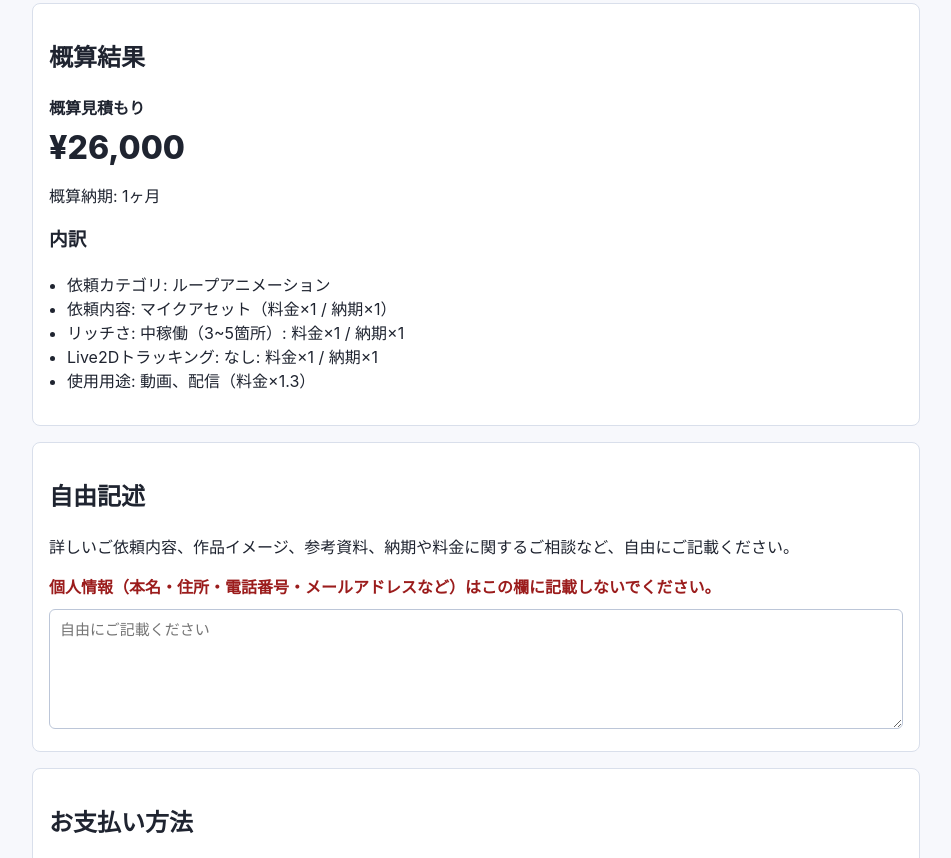
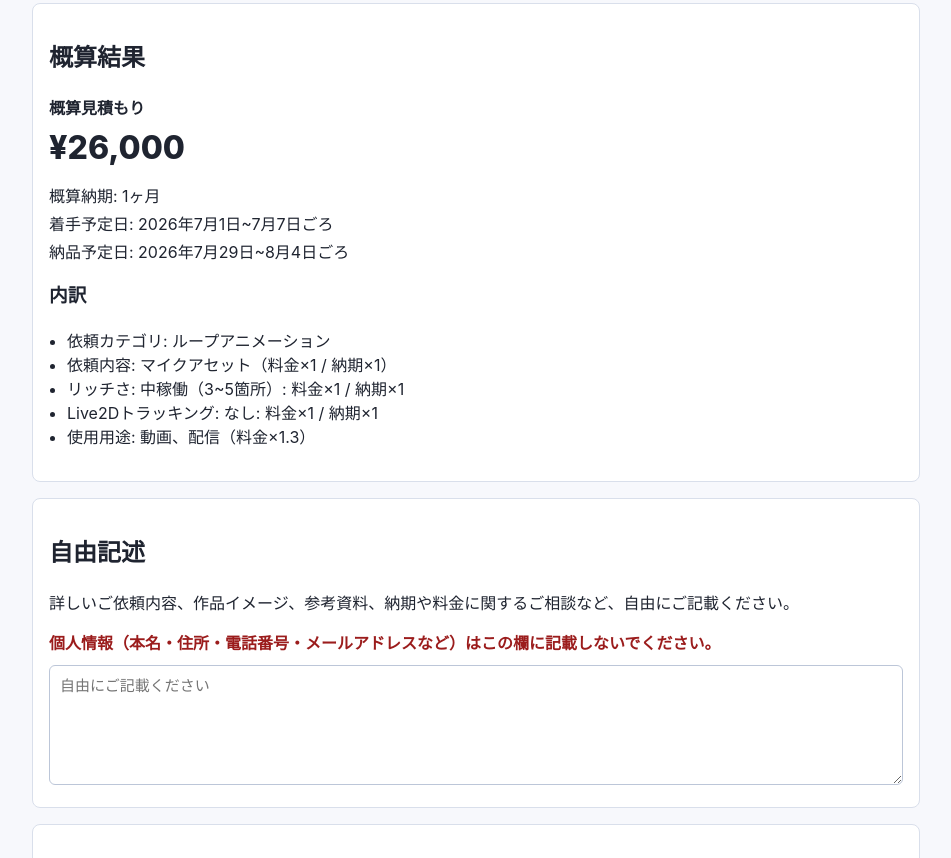
Before and after one commit to sibzak-kaszuq-1jaVha/estimate-form, a plain HTML site: page index.html in a window 1280 px wide. Shown: the part 892-1750 px from the top of the page, without its empty margins (164-1115 px from the left). Drawn offline with Linux system fonts and the light colour scheme.

Commit message:
Add schedule date ranges to estimate form

```diff
--- a/index.html
+++ b/index.html
@@ -106,6 +106,8 @@
       <p class="estimate-label">概算見積もり</p>
       <p id="estimateTotal" class="estimate-total">¥0</p>
       <p id="estimateDelivery" class="note">概算納期: -</p>
+      <p id="estimateStartDate" class="note">着手予定日: -</p>
+      <p id="estimateDueDate" class="note">納品予定日: -</p>
       <h3>内訳</h3>
       <ul id="breakdownList"></ul>
       <p id="live2dLimitedNote" class="note hidden">
@@ -165,6 +167,6 @@
     </section>
   </main>
 
-  <script src="script.js?v=20260621-2"></script>
+  <script src="script.js?v=20260621-3"></script>
 </body>
 </html>
--- /dev/null
+++ b/schedule-config.json
@@ -0,0 +1,3 @@
+{
+  "startDate": "2026-07-01"
+}
--- a/script.js
+++ b/script.js
@@ -49,6 +49,8 @@ const DEFAULT_PRICE_TABLE = {
 
 let PRICE_TABLE = DEFAULT_PRICE_TABLE;
 const PRICES_JSON_URL = "./prices.json";
+const SCHEDULE_CONFIG_URL = "./schedule-config.json";
+let scheduleConfig = { startDate: "" };
 
 const GOOGLE_FORM_URL = "https://forms.gle/Uaienez6aJw63dor7";
 const LIVE2D_CAMPAIGN = {
@@ -160,6 +162,8 @@ const loopTrackingRow = document.getElementById("loopTrackingRow");
 const diffRow = document.getElementById("diffRow");
 const estimateTotal = document.getElementById("estimateTotal");
 const estimateDelivery = document.getElementById("estimateDelivery");
+const estimateStartDate = document.getElementById("estimateStartDate");
+const estimateDueDate = document.getElementById("estimateDueDate");
 const breakdownList = document.getElementById("breakdownList");
 const inquiryBody = document.getElementById("inquiryBody");
 const copyButton = document.getElementById("copyButton");
@@ -207,6 +211,62 @@ function weeksToLabel(weeks) {
   if (months > 0 && rest > 0) return `${months}ヶ月 + ${rest}週間`;
   if (months > 0) return `${months}ヶ月`;
   return `${rest}週間`;
+}
+
+function parseDateInput(value) {
+  if (!value || typeof value !== "string") return null;
+  const match = value.match(/^(\d{4})-(\d{2})-(\d{2})$/);
+  if (!match) return null;
+  const year = Number(match[1]);
+  const month = Number(match[2]);
+  const day = Number(match[3]);
+  const date = new Date(year, month - 1, day);
+  if (
+    date.getFullYear() !== year ||
+    date.getMonth() !== month - 1 ||
+    date.getDate() !== day
+  ) {
+    return null;
+  }
+  return date;
+}
+
+function addDays(date, days) {
+  const result = new Date(date);
+  result.setDate(result.getDate() + days);
+  return result;
+}
+
+function formatDateWithYear(date) {
+  return `${date.getFullYear()}年${date.getMonth() + 1}月${date.getDate()}日`;
+}
+
+function formatDateWithoutYear(date) {
+  return `${date.getMonth() + 1}月${date.getDate()}日`;
+}
+
+function formatDateRange(startDate, endDate) {
+  const startLabel = formatDateWithYear(startDate);
+  const endLabel =
+    startDate.getFullYear() === endDate.getFullYear()
+      ? formatDateWithoutYear(endDate)
+      : formatDateWithYear(endDate);
+  return `${startLabel}~${endLabel}ごろ`;
+}
+
+function getScheduleRange(estimateWeeks) {
+  const startDate = parseDateInput(scheduleConfig.startDate);
+  if (!startDate) {
+    return { startLabel: "-", dueLabel: "-" };
+  }
+  const startRangeEnd = addDays(startDate, 6);
+  const deliveryDays = Math.max(1, Math.round(estimateWeeks || 0)) * 7;
+  const dueRangeStart = addDays(startDate, deliveryDays);
+  const dueRangeEnd = addDays(startRangeEnd, deliveryDays);
+  return {
+    startLabel: formatDateRange(startDate, startRangeEnd),
+    dueLabel: formatDateRange(dueRangeStart, dueRangeEnd)
+  };
 }
 
 function fillSelect(selectEl, nodes) {
@@ -493,8 +553,11 @@ function updateAll() {
   paymentNoticeRow.classList.toggle("hidden", !needDepositCheck);
   if (!needDepositCheck) confirmDepositPolicy.checked = false;
   const canOpenGoogleForm = allConfirmationsChecked();
+  const scheduleRange = getScheduleRange(estimate.weeks);
   estimateTotal.textContent = yen(estimate.total);
   estimateDelivery.textContent = `概算納期: ${estimate.weeks ? weeksToLabel(estimate.weeks) : "-"}`;
+  estimateStartDate.textContent = `着手予定日: ${scheduleRange.startLabel}`;
+  estimateDueDate.textContent = `納品予定日: ${scheduleRange.dueLabel}`;
   renderBreakdown(estimate.lines);
   live2dLimitedNote.classList.toggle("hidden", !(isLive2D && LIVE2D_CAMPAIGN.enabled));
   googleFormLink.classList.toggle("hidden", !canOpenGoogleForm);
@@ -518,7 +581,10 @@ function updateAll() {
     "",
     `概算合計: ${yen(estimate.total)}`,
     `概算納期: ${estimate.weeks ? weeksToLabel(estimate.weeks) : "-"}`,
+    `着手予定日: ${scheduleRange.startLabel}`,
+    `納品予定日: ${scheduleRange.dueLabel}`,
     "※ この金額は概算です。",
+    "※ 着手予定日・納品予定日は目安です。",
     "※ 送信のみでは依頼確定になりません。"
   ].join("\n");
 }
@@ -577,8 +643,23 @@ async function loadPriceTable() {
   }
 }
 
+async function loadScheduleConfig() {
+  try {
+    const response = await fetch(SCHEDULE_CONFIG_URL, { cache: "no-store" });
+    if (!response.ok) throw new Error(`HTTP ${response.status}`);
+    const data = await response.json();
+    scheduleConfig = {
+      startDate: typeof data.startDate === "string" ? data.startDate : ""
+    };
+  } catch (error) {
+    console.warn("schedule-config.json の読み込みに失敗したため、日付表示を空にします。", error);
+    scheduleConfig = { startDate: "" };
+  }
+}
+
 async function init() {
   await loadPriceTable();
+  await loadScheduleConfig();
   googleFormLink.href = GOOGLE_FORM_URL;
   fillSelect(selects[0], REQUEST_TREE);
   if (REQUEST_TREE.some((node) => node.key === DEFAULT_TOP_CATEGORY_KEY)) {
```
Also changed, not shown: 1 other file.
